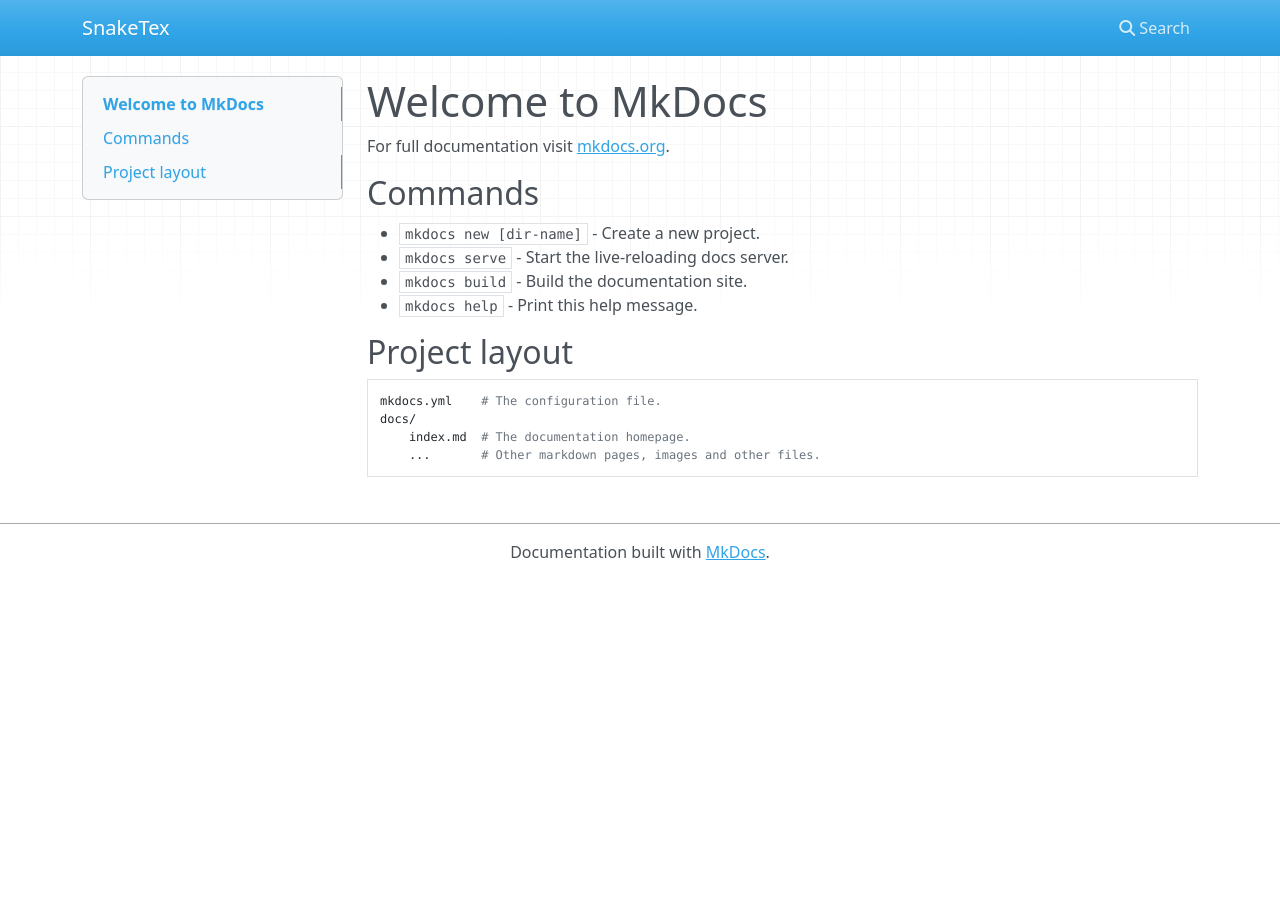
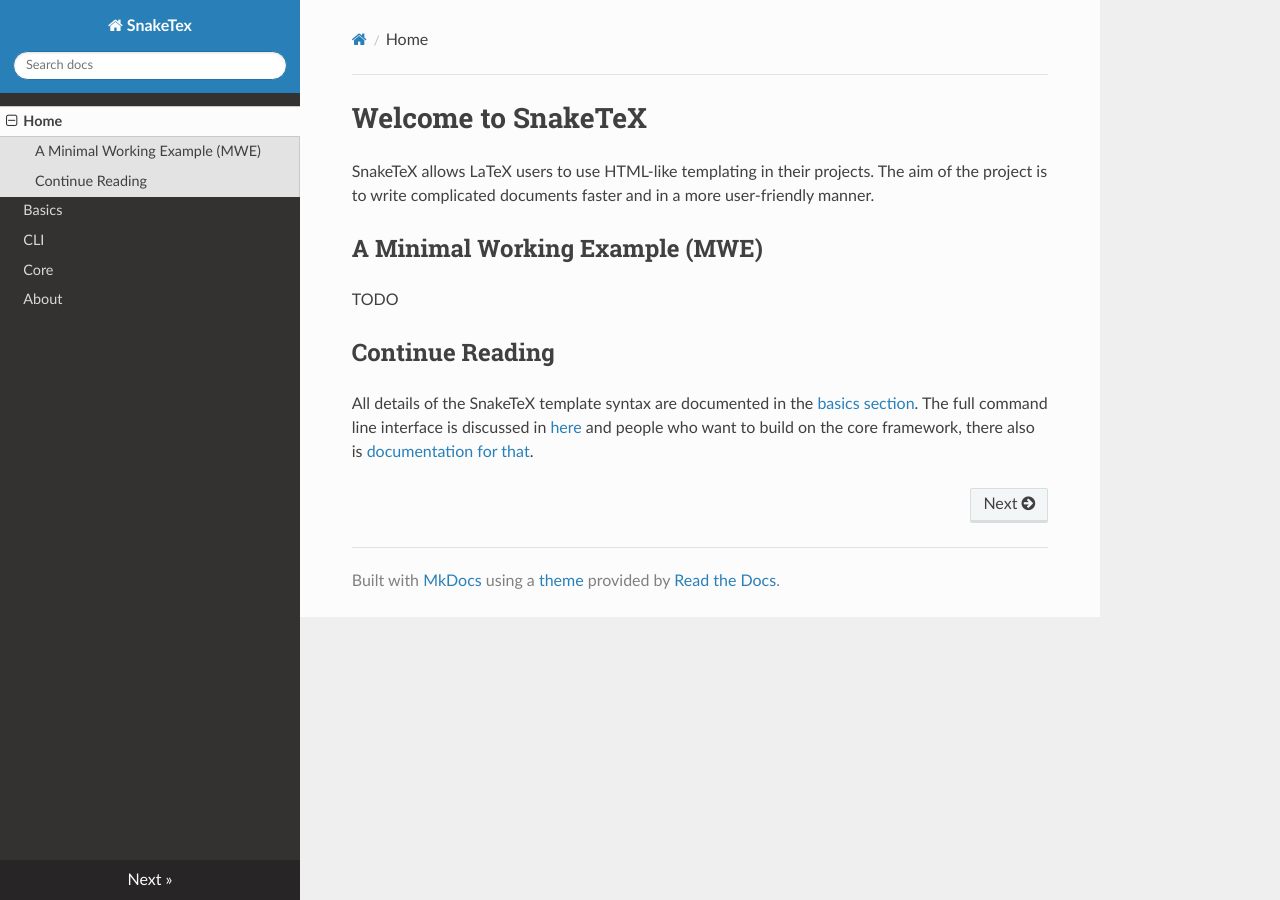
Before and after one commit to opieters/SnakeTeX, an MkDocs documentation site: the page built from docs/index.md, in a window 1280 px wide. Built offline with MkDocs 1.6.1, drawn with Linux system fonts in a browser that asks for light colours; nearby versions of some CDN libraries; old or Windows-style settings are respelled for this version of MkDocs.

Commit message:
Basic files for documentation. Documented CLI.

```diff
--- a/docs/index.md
+++ b/docs/index.md
@@ -1,17 +1,11 @@
-# Welcome to MkDocs
+# Welcome to SnakeTeX
 
-For full documentation visit [mkdocs.org](http://mkdocs.org).
+SnakeTeX allows LaTeX users to use HTML-like templating in their projects. The aim of the project is to write complicated documents faster and in a more user-friendly manner.
 
-## Commands
+## A Minimal Working Example (MWE)
 
-* `mkdocs new [dir-name]` - Create a new project.
-* `mkdocs serve` - Start the live-reloading docs server.
-* `mkdocs build` - Build the documentation site.
-* `mkdocs help` - Print this help message.
+TODO
 
-## Project layout
+## Continue Reading
 
-    mkdocs.yml    # The configuration file.
-    docs/
-        index.md  # The documentation homepage.
-        ...       # Other markdown pages, images and other files.
+All details of the SnakeTeX template syntax are documented in the [basics section](snaketex.md). The full command line interface is discussed in [here](cli.md) and people who want to build on the core framework, there also is [documentation for that](core.md).
--- a/mkdocs.yml
+++ b/mkdocs.yml
@@ -1 +1,8 @@
 site_name: SnakeTex
+pages:
+  - Home: index.md
+  - Basics: snaketex.md
+  - CLI: cli.md
+  - Core: core.md
+  - About: about.md
+theme: readthedocs
```
Also changed, not shown: docs/about.md (added, +43 -0 lines), docs/cli.md (added, +55 -0 lines), docs/snaketex.md (added, +3 -0 lines), docs/core.md (added).
